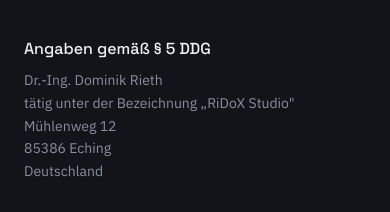
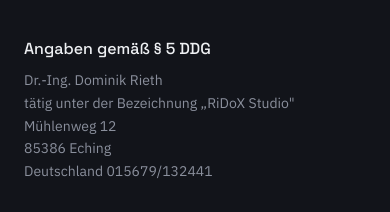
Before and after one commit to ridox-audio/edit, a plain HTML site: page impressum.html in a window 390 px wide. Shown: the part 212-424 px from the top of the page. Drawn offline with Linux system fonts and the light colour scheme.

Commit message:
Add phone number to impressum

```diff
--- a/impressum.html
+++ b/impressum.html
@@ -38,6 +38,7 @@
         Mühlenweg 12<br>
         85386 Eching<br>
         Deutschland
+        015679/132441
       </p>
     </section>
 
```
